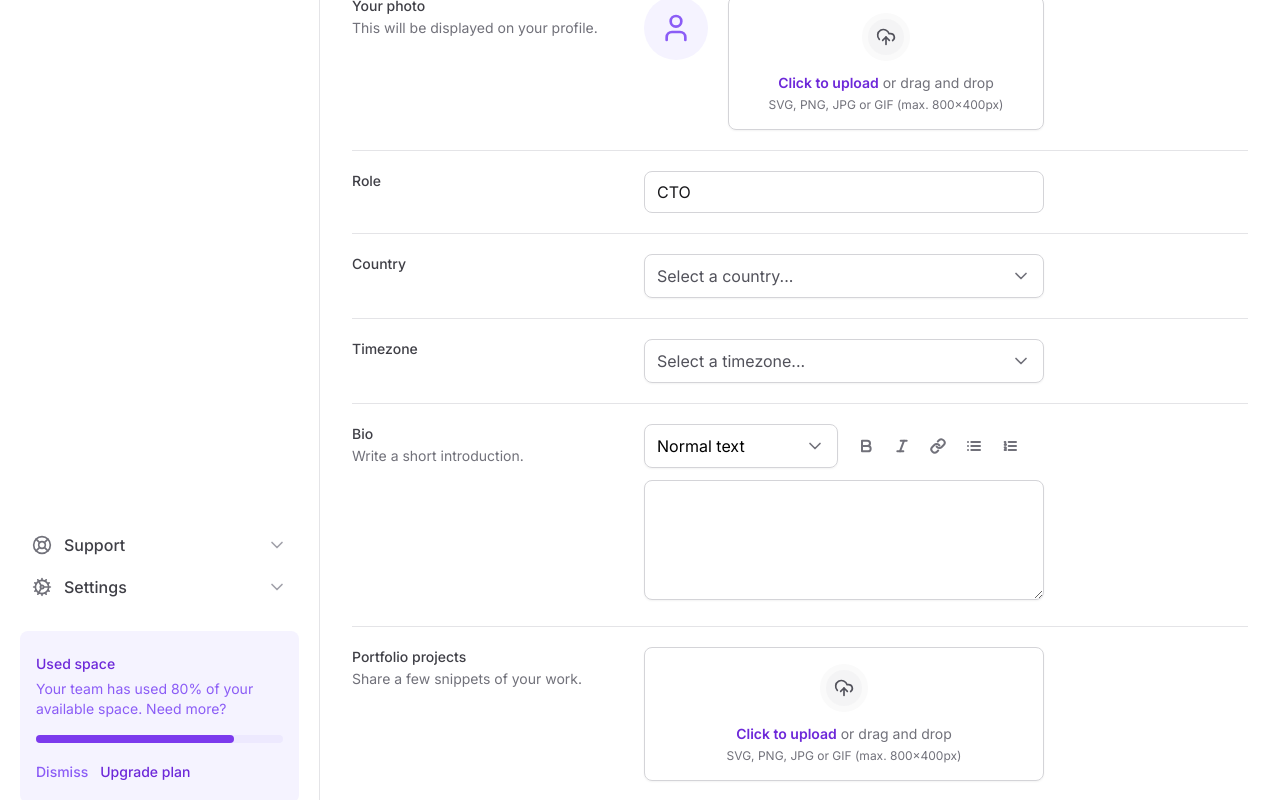
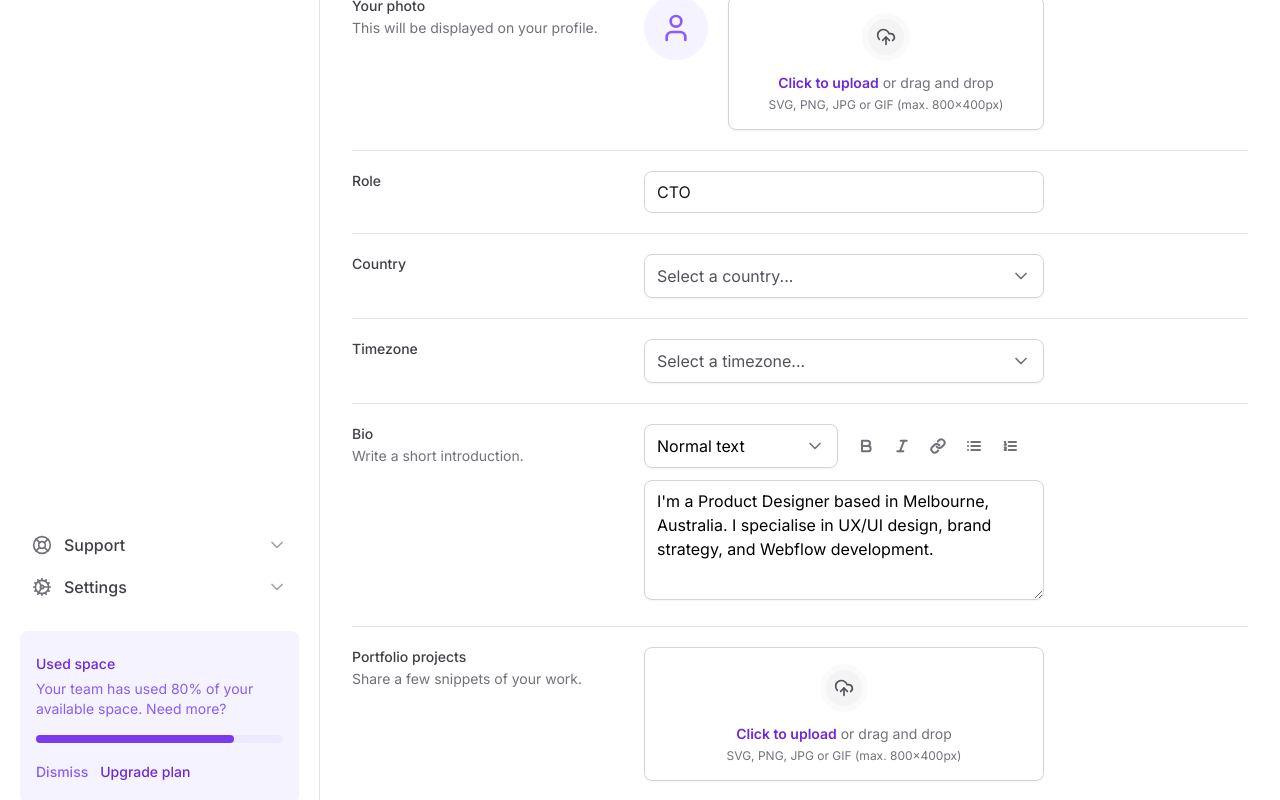
Before and after one commit to Newton-Duarte/ignite-tailwind, a Next.js app: page / in a window 1280 px wide. Shown: the part 416-1216 px from the top of the page. Built offline with nearby package versions, Linux system fonts and the light colour scheme.

Commit message:
feat: add default value to textarea

```diff
--- a/src/app/page.tsx
+++ b/src/app/page.tsx
@@ -198,7 +198,11 @@ export default function Home() {
                 </div>
               </div>
 
-              <Textarea name="bio" id="bio" />
+              <Textarea
+                name="bio"
+                id="bio"
+                defaultValue="I'm a Product Designer based in Melbourne, Australia. I specialise in UX/UI design, brand strategy, and Webflow development."
+              />
             </div>
           </div>
 
```
